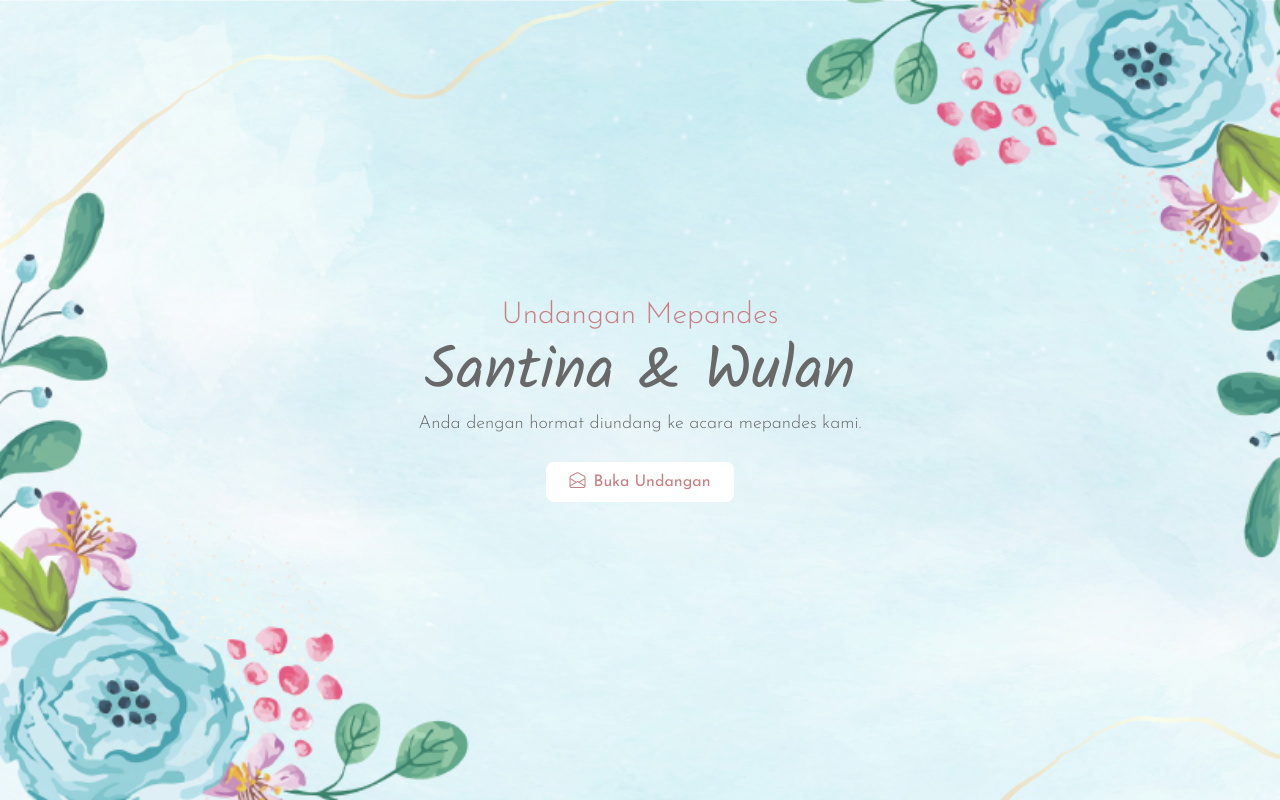
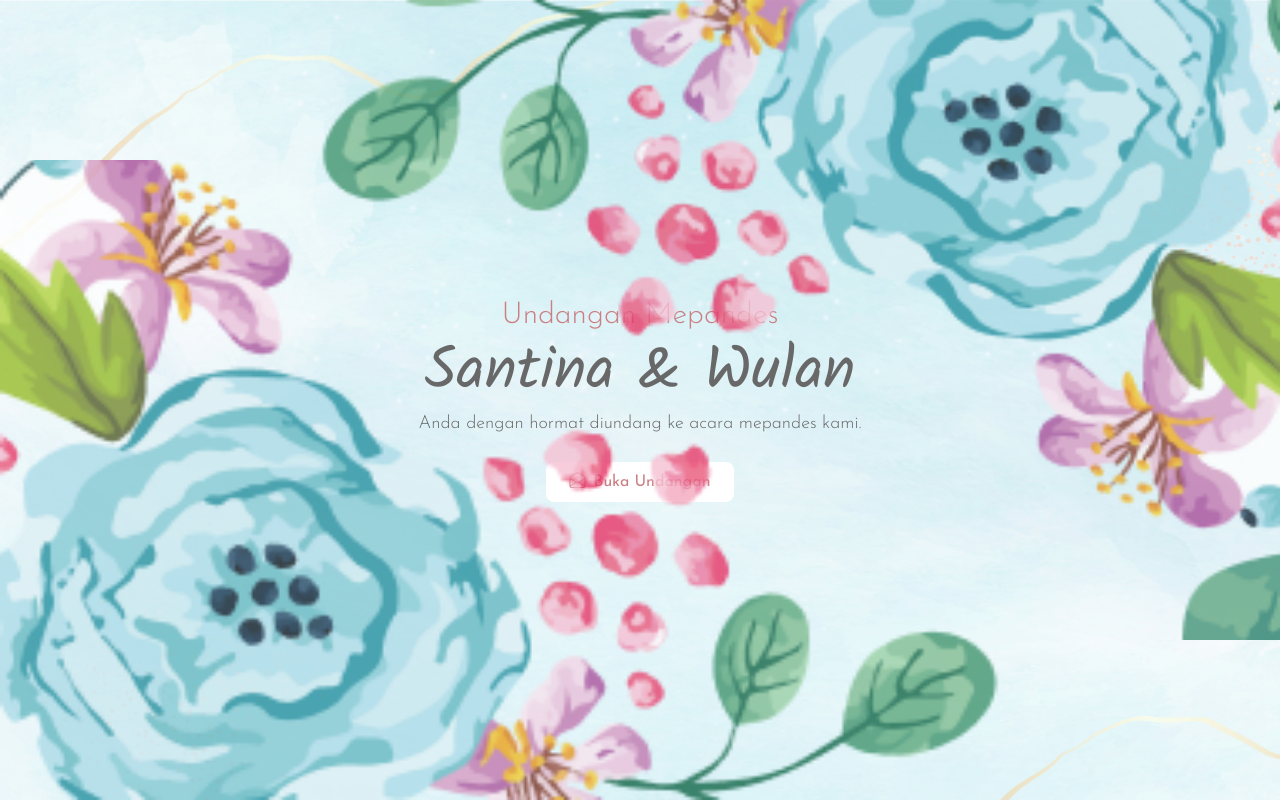
Before and after one commit to suryapsd/undangan-digital, a plain HTML site: page index.html in a window 1280 px wide. Shown: the top 800 px of the page. Drawn offline with nearby package versions, Linux system fonts and the light colour scheme.

Commit message:
perbaiki

```diff
--- a/index.html
+++ b/index.html
@@ -66,7 +66,7 @@
             background-image: url('assets/bg/flower1.png');
             background-repeat: no-repeat;
             background-position: top right;
-            background-size: contain;
+            background-size: cover;
             position: absolute;
             top: 0;
             right: 0;
@@ -79,7 +79,7 @@
             background-image: url('assets/bg/flower2.png');
             background-repeat: no-repeat;
             background-position: bottom left;
-            background-size: contain;
+            background-size: cover;
             position: absolute;
             bottom: 0;
             left: 0;
@@ -91,11 +91,13 @@
           /* Media queries for mobile devices */
           @media (max-width: 767px) {
             .bg-hero-top {
+              background-size: contain;
               width: 50%;
               height: 50%;
             }
 
             .bg-hero-bottom {
+              background-size: contain;
               width: 50%;
               height: 50%;
             }
@@ -138,13 +140,16 @@
     <main class="scrollspy-example text-light z-30" data-bs-spy="scroll" data-bs-target="#navbar-example2" data-bs-root-margin="0px 0px -40%" data-bs-smooth-scroll="true" tabindex="0">
 
       <section class="mx-auto" id="home">
-        <div class="w-full min-h-screen flex flex-col justify-center items-center" style="background-image: url('assets/bg/bg1.jpg'); background-size: contain; ">
+        <div class="w-full min-h-screen flex flex-col justify-center items-center" style="background-image: url('assets/bg/bg1.jpg'); background-size: cover;  height: 100vh !important;">
           <p class="text-lg md:text-4xl font-light text-[#CA7F83]">Undangan Mepandes</p>
           <h1 class="text-4xl md:text-7xl py-3 md:py-6 text-[#686868]">Santina & Wulan</h1>
           <p class="text-lg md:text-4xl font-light text-[#CA7F83]">16.06.23</p>
           <p class="text-[#CA7F83] animate-bounce w-6 h-6 pt-20"><span class="material-symbols-outlined scale-150">expand_circle_down</span></p>
-          <div class="bg-hero-top"></div>
-          <div class="bg-hero-bottom"></div>
+          <div class="absolute inset-0">
+            <div class="bg-hero-top"></div>
+            <div class="bg-hero-bottom"></div>
+          </div>
+        </div>
         </div>
       </section>
 
```
